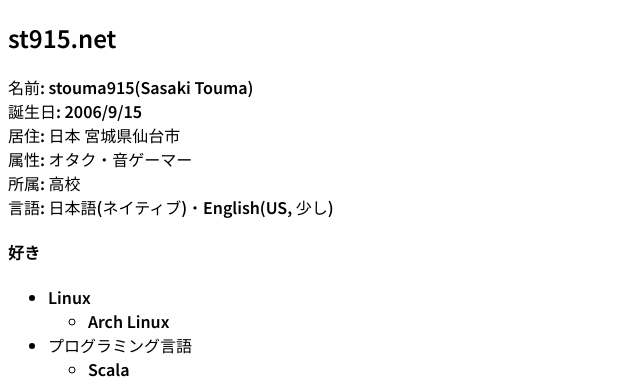
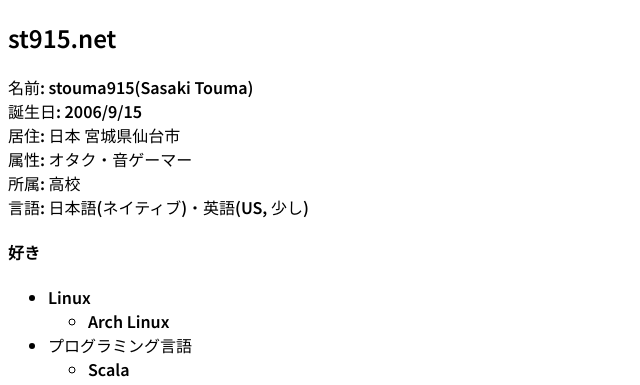
Before and after one commit to t-sasaki915/t-sasaki-net, a Jekyll site: the page built from docs/index.md, in a window 1280 px wide and 900 px high. Shown: the top 385 px of the window, without its empty margins (0-640 px from the left). Built offline with Jekyll 4.4.1, drawn with Linux system fonts in a browser that asks for light colours; Markdown is read by kramdown in place of the engine named in the settings.

Commit message:
Update index.md

```diff
--- a/docs/index.md
+++ b/docs/index.md
@@ -12,7 +12,7 @@ en_page: /en/
 居住: 日本 宮城県仙台市<br>
 属性: オタク・音ゲーマー<br>
 所属: 高校<br>
-言語: 日本語(ネイティブ)・English(US, 少し)
+言語: 日本語(ネイティブ)・英語(US, 少し)
 #### 好き
 - Linux
   - Arch Linux
```
